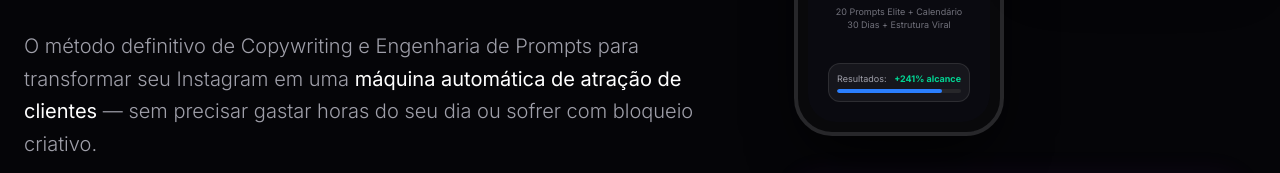
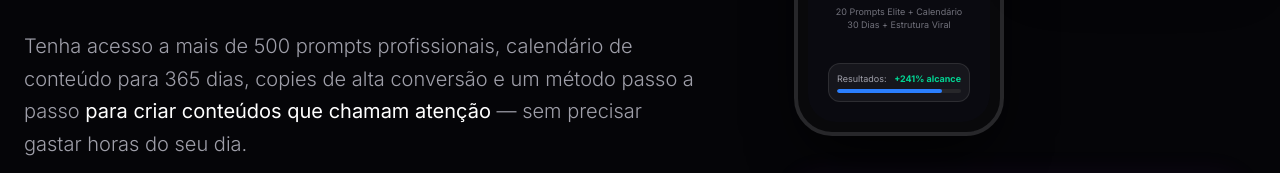
Before and after one commit to GabrielTarnowsky/Modulo-IA, a React (Vite) app: page / in a window 1280 px wide. Shown: the part 562-735 px from the top of the page. Built offline with nearby package versions, Linux system fonts and the light colour scheme; no server answers.

Commit message:
Update App.tsx

```diff
--- a/src/App.tsx
+++ b/src/App.tsx
@@ -390,7 +390,7 @@ export default function App() {
             </h1>
 
             <p className="text-lg md:text-xl text-zinc-400 font-light max-w-2xl mx-auto lg:mx-0 leading-relaxed">
-              O método definitivo de Copywriting e Engenharia de Prompts para transformar seu Instagram em uma <strong className="text-white">máquina automática de atração de clientes</strong> — sem precisar gastar horas do seu dia ou sofrer com bloqueio criativo.
+              Tenha acesso a mais de 500 prompts profissionais, calendário de conteúdo para 365 dias, copies de alta conversão e um método passo a passo <strong className="text-white">para criar conteúdos que chamam atenção</strong> — sem precisar gastar horas do seu dia.
             </p>
 
             <div className="flex flex-col sm:flex-row items-center justify-center lg:justify-start gap-4 pt-4">
```
